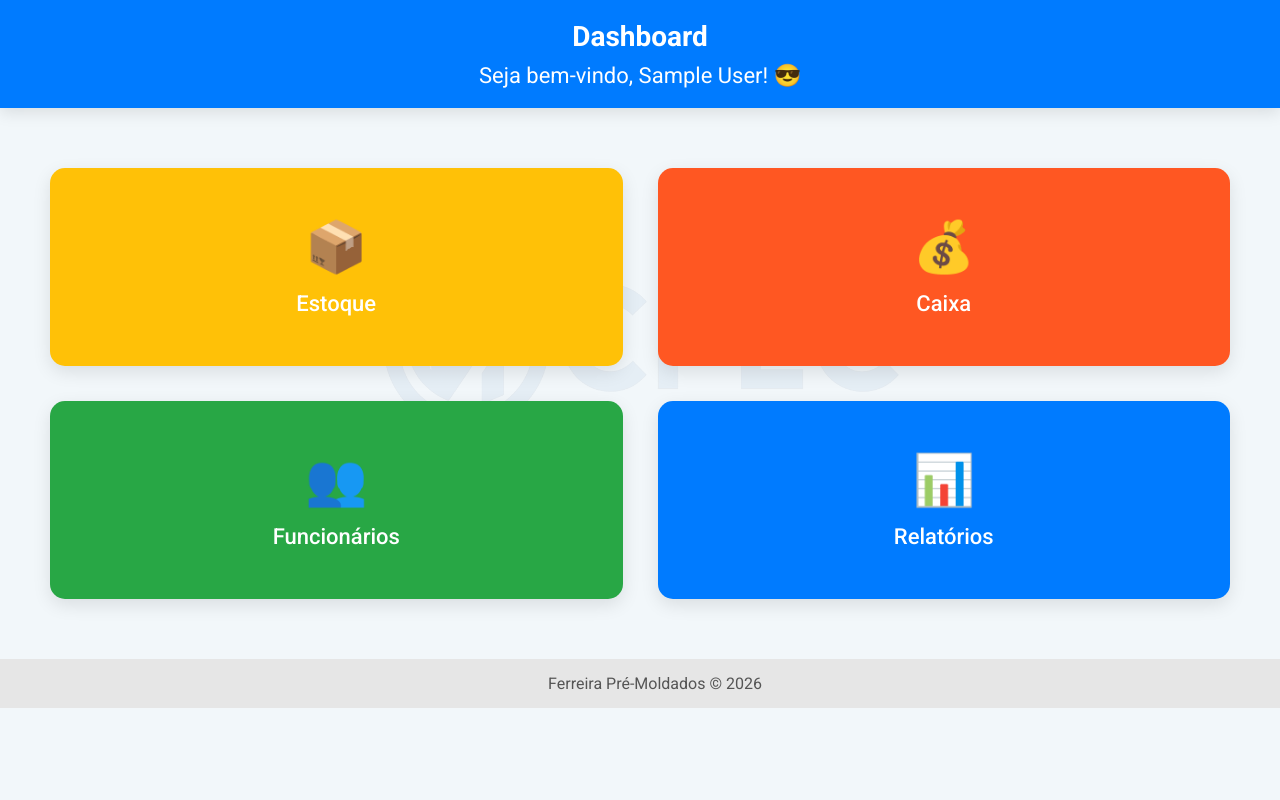
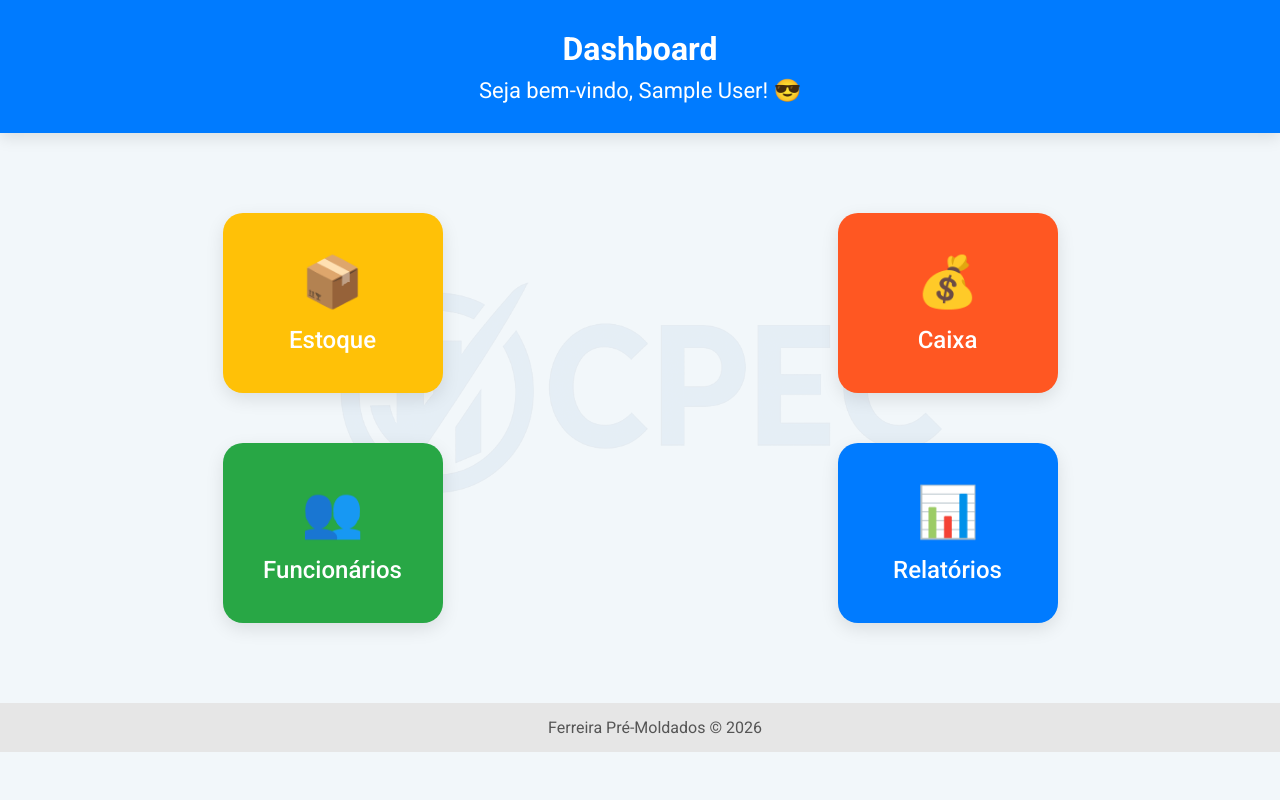
Before and after one commit to vinicius260222/controle-estoque, a Flask app: page /home in a window 1280 px wide. Run offline with Flask 3, Linux system fonts and the light colour scheme; the visitor is signed in with stand-in values (Sample User, id 1).

Commit message:
Update home.html

```diff
--- a/CPEC/templates/home.html
+++ b/CPEC/templates/home.html
@@ -15,15 +15,14 @@ body {
 header {
     background: #007bff;
     color: #fff;
-    padding: 20px 50px;
+    padding: 30px 20px;
     text-align: center;
-    position: relative;
     box-shadow: 0 5px 15px rgba(0,0,0,0.1);
 }
 
 header h1 {
     margin: 0;
-    font-size: 28px;
+    font-size: 32px;
 }
 
 .saudacao {
@@ -34,30 +33,36 @@ header h1 {
 
 .container {
     position: relative;
-    padding: 60px 50px;
+    padding: 80px 50px;
     display: grid;
     grid-template-columns: repeat(2, 1fr);
-    grid-gap: 35px;
+    grid-gap: 50px;
+    justify-items: center;
+    align-items: center;
 }
 
 .fundo-logo {
     position: absolute;
-    top: 50px;
+    top: 50%;
     left: 50%;
-    transform: translateX(-50%);
+    transform: translate(-50%, -50%);
     opacity: 0.05;
-    max-width: 600px;
+    max-width: 700px;
     z-index: 0;
 }
 
 .card {
     position: relative;
     z-index: 1;
-    border-radius: 15px;
+    width: 220px;
+    height: 180px;
+    border-radius: 20px;
     box-shadow: 0 6px 18px rgba(0,0,0,0.1);
-    padding: 50px 20px;
-    text-align: center;
-    font-size: 22px;
+    display: flex;
+    flex-direction: column;
+    justify-content: center;
+    align-items: center;
+    font-size: 24px;
     cursor: pointer;
     transition: transform 0.4s, box-shadow 0.4s;
     color: #fff;
@@ -65,21 +70,20 @@ header h1 {
 }
 
 .card:hover {
-    transform: scale(1.15);
+    transform: scale(1.2);
     box-shadow: 0 15px 35px rgba(0,0,0,0.3);
 }
 
 .card span {
-    display: block;
     font-size: 50px;
     margin-bottom: 15px;
 }
 
 /* Cores diferentes para cada card */
-.card.estoque { background: #FFC107; }
-.card.caixa { background: #FF5722; }
-.card.funcionarios { background: #28A745; }
-.card.relatorios { background: #007BFF; }
+.card.estoque { background: #FFC107; }       /* Amarelo */
+.card.caixa { background: #FF5722; }         /* Laranja */
+.card.funcionarios { background: #28A745; }  /* Verde */
+.card.relatorios { background: #007BFF; }    /* Azul */
 
 footer {
     text-align: center;
@@ -98,6 +102,7 @@ footer {
     <div class="saudacao">Seja bem-vindo, {{ session['nome'] }}! 😎</div>
 </header>
 
+<!-- Logo de fundo -->
 <img src="{{ url_for('static', filename='logo-cpec.png') }}" class="fundo-logo" alt="CPEC Logo">
 
 <div class="container">
```
